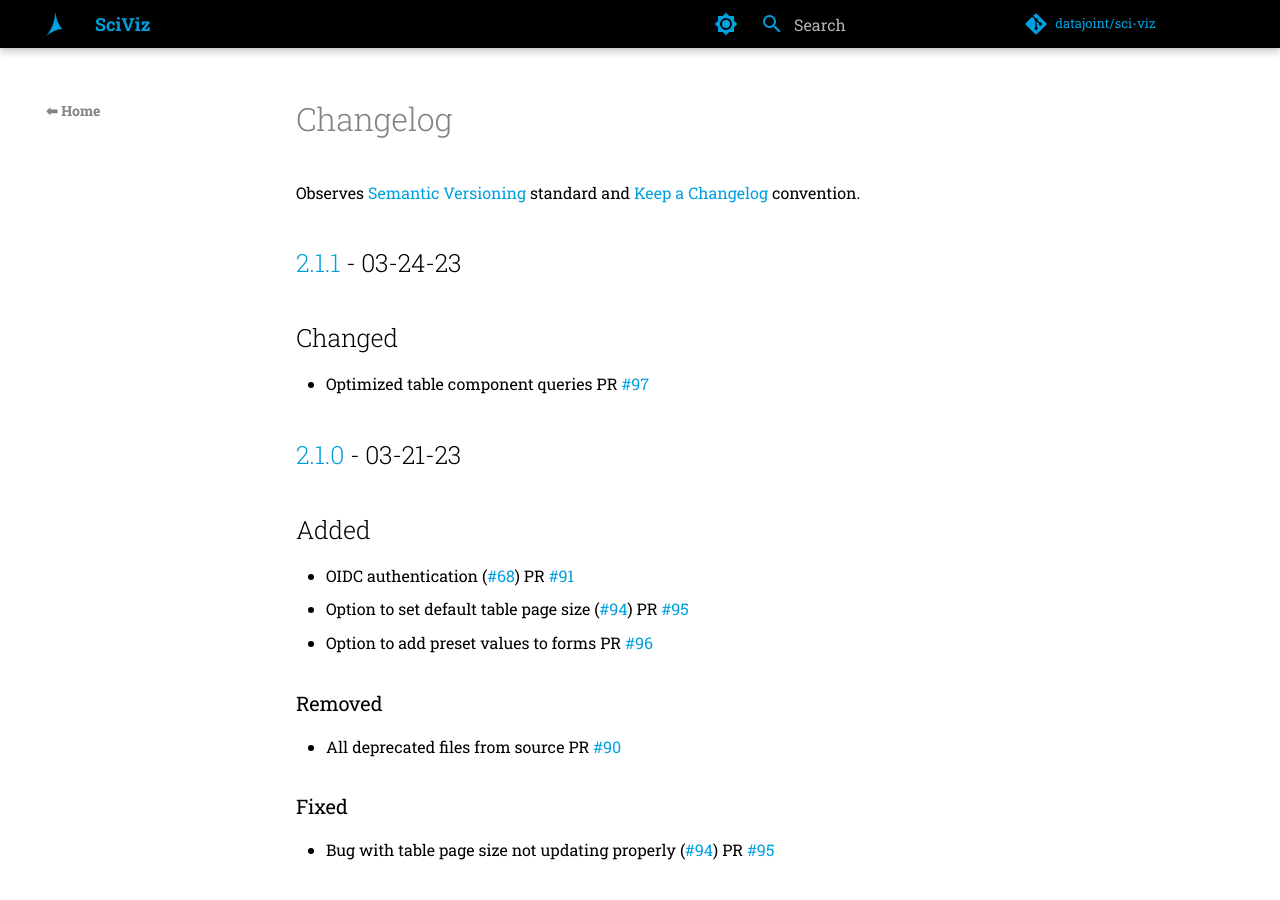
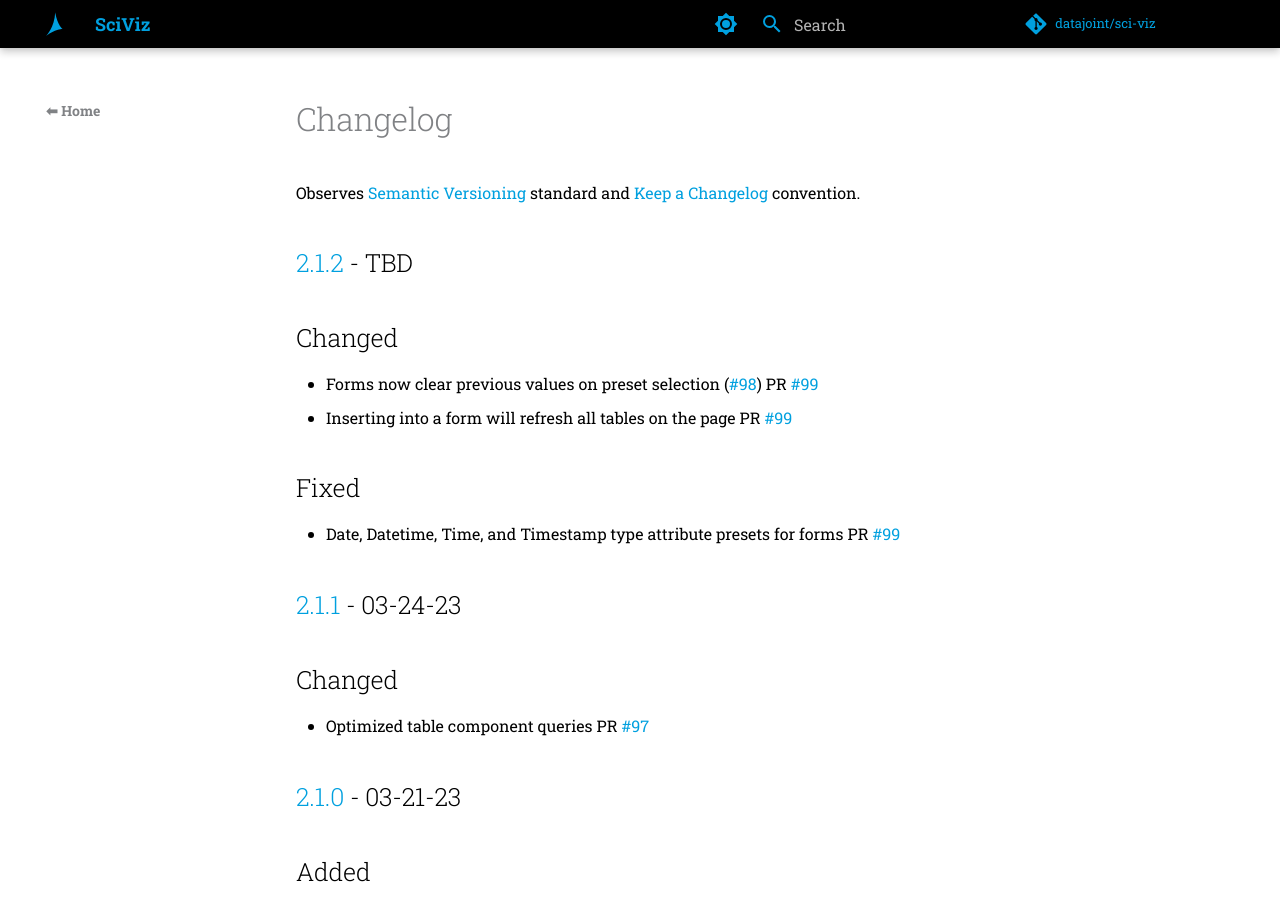
Before and after one commit to datajoint/sci-viz, an MkDocs documentation site: the page built from docs/src/changelog.md, in a window 1280 px wide and 900 px high. Built offline with MkDocs 1.6.1 and Material for MkDocs 9.7.7, drawn with Linux system fonts in a browser that asks for light colours; comment, search, counter and statistics services are not loaded; the version menu is left out.

Commit message:
bump ver and changelog

```diff
--- a/docker-compose.yaml
+++ b/docker-compose.yaml
@@ -3,7 +3,7 @@ version: '2.4'
 services:
   sci-viz:
     build: .
-    image: datajoint/sci-viz:2.1.1
+    image: datajoint/sci-viz:2.1.2
     environment:
       CHOKIDAR_USEPOLLING: 'true'
       REACT_APP_DJSCIVIZ_BACKEND_PREFIX: '/api'
--- a/docs/src/changelog.md
+++ b/docs/src/changelog.md
@@ -1,6 +1,17 @@
 # Changelog
 
 Observes [Semantic Versioning](https://semver.org/spec/v2.0.0.html) standard and [Keep a Changelog](https://keepachangelog.com/en/1.0.0/) convention.
+
+## [2.1.2] - TBD
+
+## Changed
+
+- Forms now clear previous values on preset selection ([#98](https://github.com/datajoint/sci-viz/issues/98)) PR [#99](https://github.com/datajoint/sci-viz/pull/99)
+- Inserting into a form will refresh all tables on the page PR [#99](https://github.com/datajoint/sci-viz/pull/99)
+
+## Fixed
+
+- Date, Datetime, Time, and Timestamp type attribute presets for forms PR [#99](https://github.com/datajoint/sci-viz/pull/99)
 
 ## [2.1.1] - 03-24-23
 
@@ -98,6 +109,7 @@ Observes [Semantic Versioning](https://semver.org/spec/v2.0.0.html) standard and
 - Initial framework for jest testing (#27) PR #33
 - loginless mode PR #41
 
+[2.1.2]: https://github.com/datajoint/sci-viz/compare/2.1.1...2.1.2
 [2.1.1]: https://github.com/datajoint/sci-viz/compare/2.1.0...2.1.1
 [2.1.0]: https://github.com/datajoint/sci-viz/compare/2.0.0...2.1.0
 [2.0.0]: https://github.com/datajoint/sci-viz/compare/1.1.1...2.0.0
--- a/package.json
+++ b/package.json
@@ -1,6 +1,6 @@
 {
     "name": "app",
-    "version": "2.1.1",
+    "version": "2.1.2",
     "private": true,
     "homepage": ".",
     "dependencies": {
```
Also changed, not shown: 1 other file.
